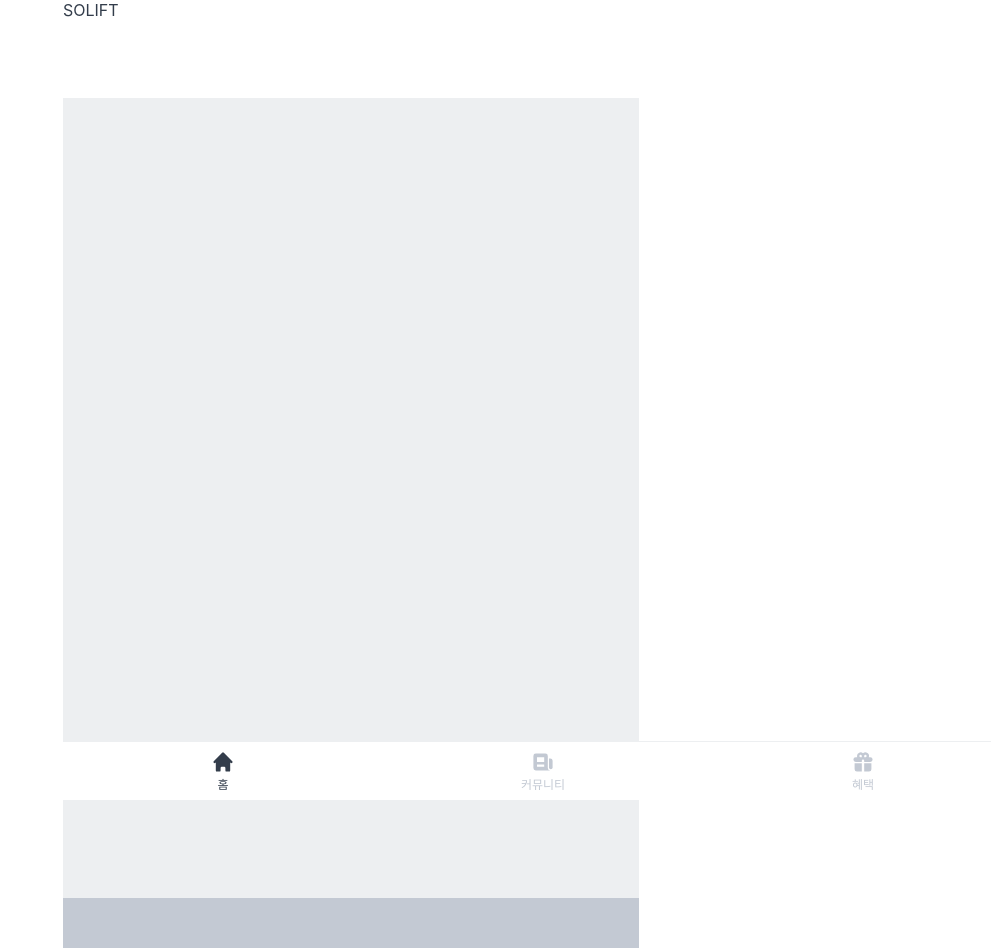
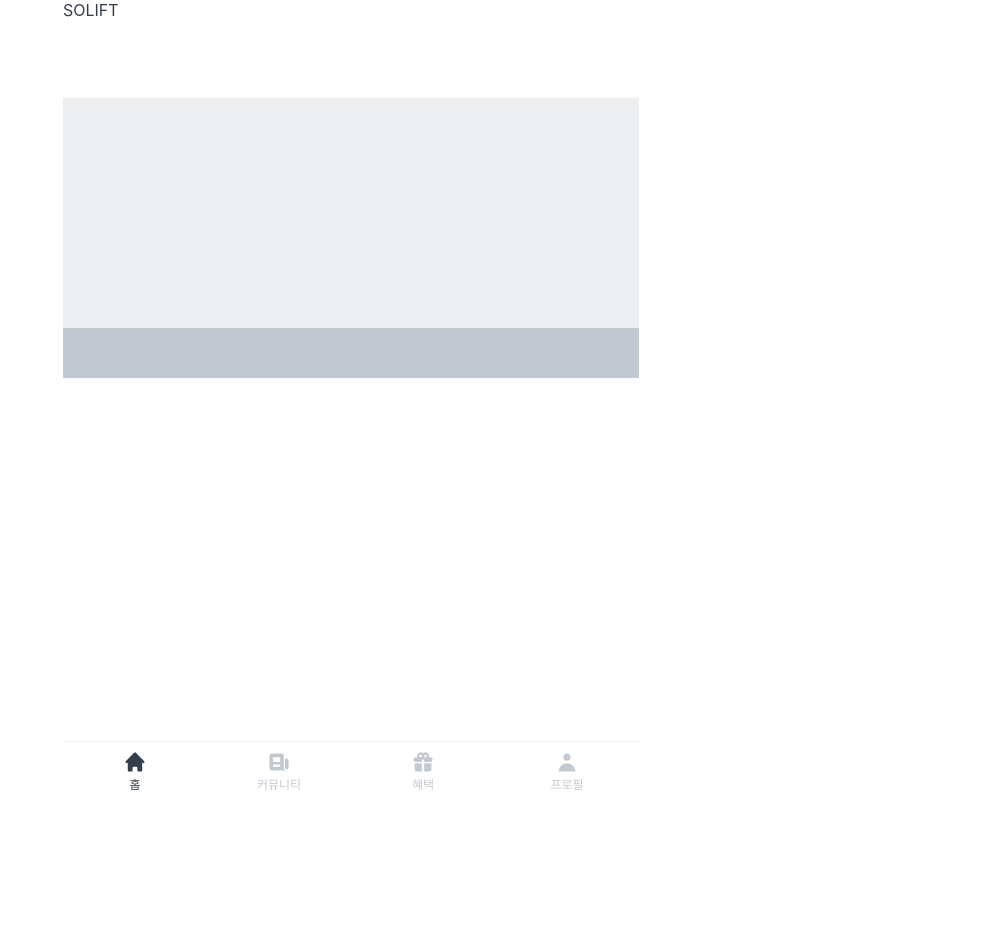
Before and after one commit to k1a11220/solift-web, a Next.js app: page / in a window 1280 px wide. Shown: the whole page, without its empty margins (289-1280 px from the left). After the commit the page ends 800 px from the top, so only its background shows below. Built offline with nearby package versions, Linux system fonts and the light colour scheme; a web font is replaced by a local one.

Commit message:
Edit style

```diff
--- a/components/bottom-tabs.tsx
+++ b/components/bottom-tabs.tsx
@@ -10,6 +10,7 @@ const NavContainer = styled.nav`
   border-top: 1px solid var(--grey100);
   position: fixed;
   bottom: 0;
+  max-width: 36rem;
 `;
 
 const ItemWrapper = styled.div`
--- a/pages/index.tsx
+++ b/pages/index.tsx
@@ -8,7 +8,7 @@ const Header = styled.header`
 
 const SlideContainer = styled.div`
   background-color: var(--grey100);
-  height: 100vh;
+  height: 230px;
 `;
 
 const TabIndicator = styled.div`
```
Also changed, not shown: components/tab-list/index.tsx (added).
